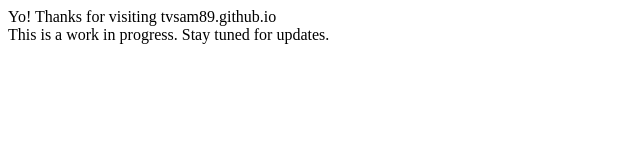
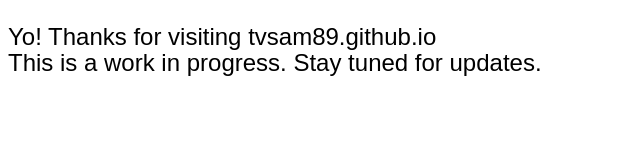
Before and after one commit to tv5am/tvsam89.github.io, a plain HTML site: page index.html in a window 1280 px wide. Shown: the whole page, without its empty margins (0-640 px from the left). Drawn offline with Linux system fonts and the light colour scheme.

Commit message:
Update index.html

```diff
--- a/index.html
+++ b/index.html
@@ -6,8 +6,12 @@
 
 </head>
 <body>
-	Yo! Thanks for visiting tvsam89.github.io <br />
-	This is a work in progress. Stay tuned for updates.
+	<p style="font-family: Papyrus, fantasy;font-size: 24px;font-style: normal;	font-variant: normal;font-weight: 500;line-height: 26.3999996185303px;">
+		Yo! Thanks for visiting tvsam89.github.io <br />
+		This is a work in progress. Stay tuned for updates.
+
+	</p>
+
 
 </body>
 </html>
```
